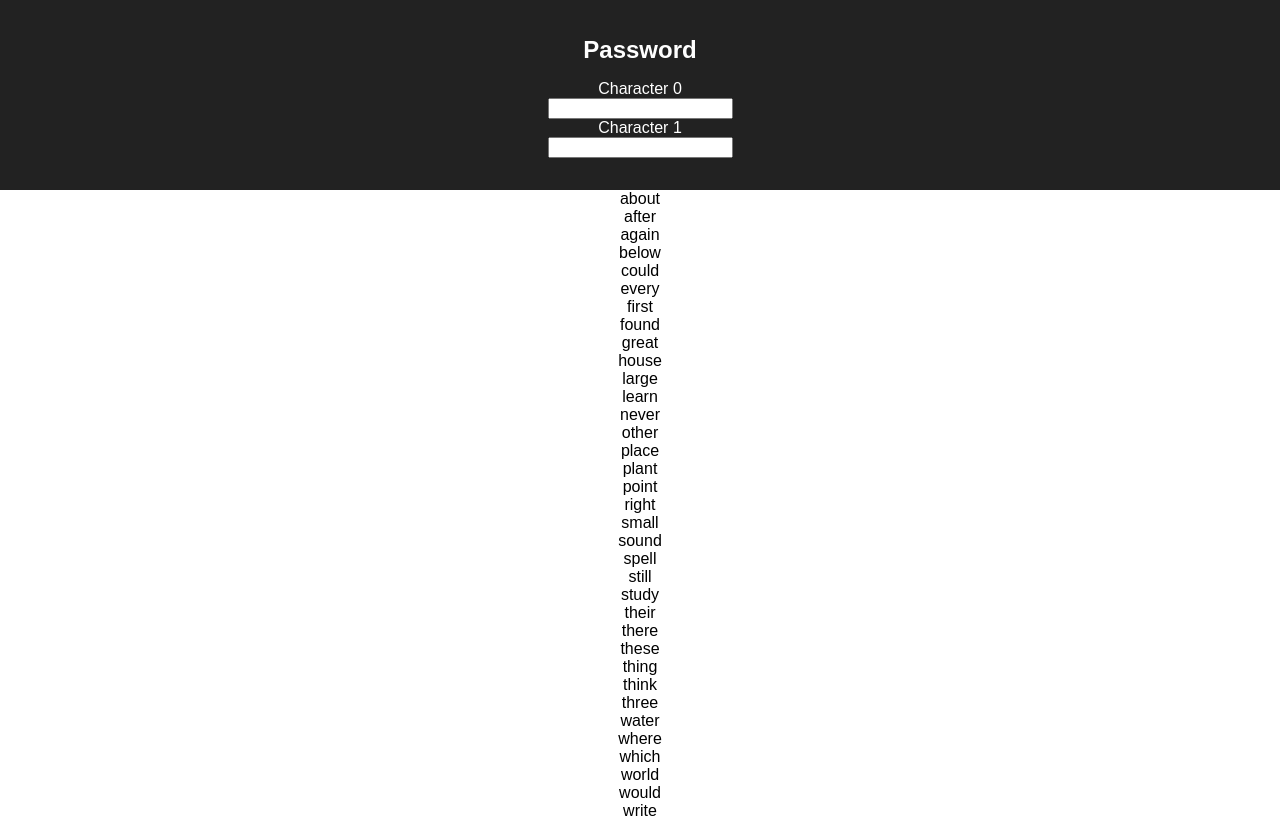
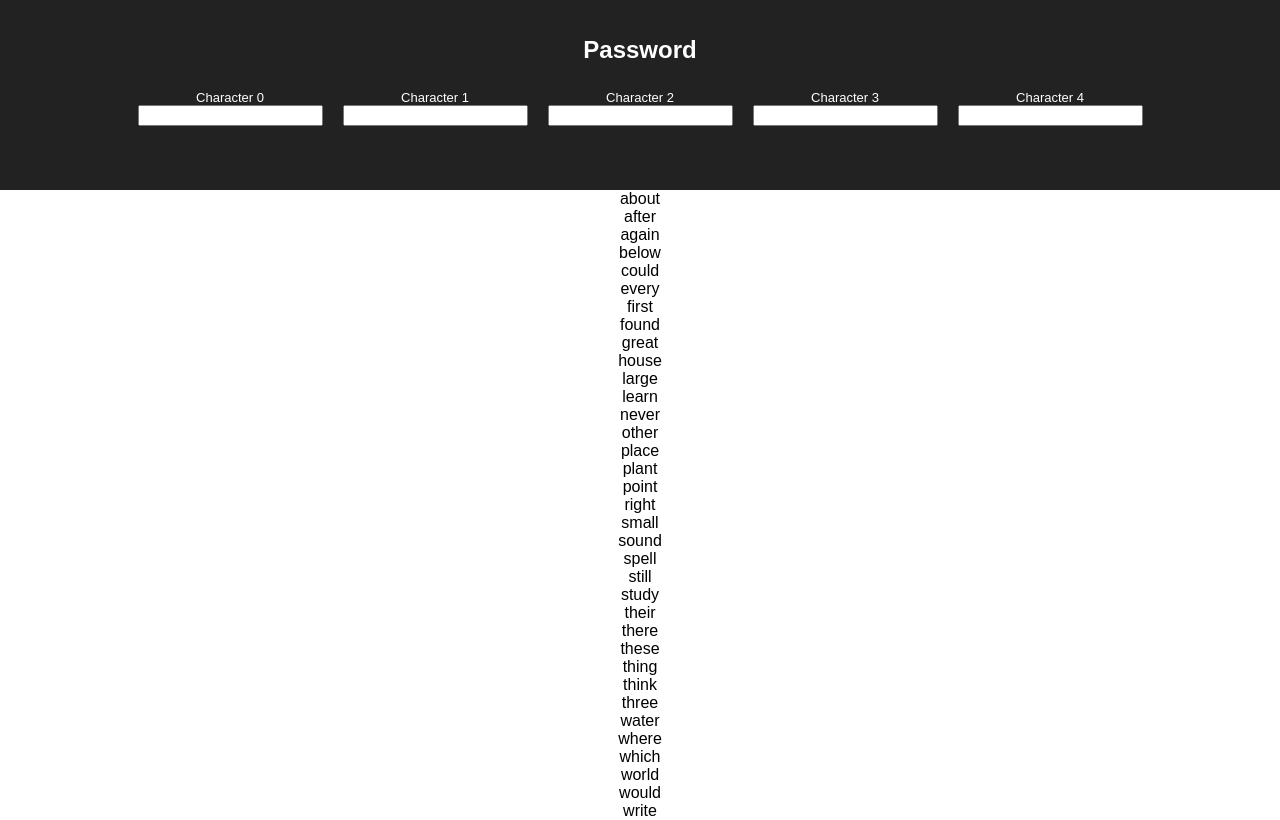
Before and after one commit to dewetblomerus/password-filterer, a React (Create React App) app: page / in a window 1280 px wide. Built offline with nearby package versions, Linux system fonts and the light colour scheme.

Commit message:
workable V1.0

```diff
--- a/src/App.css
+++ b/src/App.css
@@ -2,6 +2,15 @@
   text-align: center;
 }
 
+.Letter-input {
+  font-size: small;
+  float: left;
+  padding: 10px;
+}
+
+.input-boxes {
+  display: inline-block;
+}
 .App-logo {
   animation: App-logo-spin infinite 20s linear;
   height: 80px;
@@ -23,6 +32,10 @@
 }
 
 @keyframes App-logo-spin {
-  from { transform: rotate(0deg); }
-  to { transform: rotate(360deg); }
+  from {
+    transform: rotate(0deg);
+  }
+  to {
+    transform: rotate(360deg);
+  }
 }
--- a/src/App.js
+++ b/src/App.js
@@ -7,8 +7,13 @@ class App extends Component {
       <div className="App">
         <header className="App-header">
           <h1 className="App-title">Password</h1>
-          <LetterInput letters={this._letters.bind(this)} index={0} />
-          <LetterInput letters={this._letters.bind(this)} index={1} />
+          <div className="input-boxes">
+            <LetterInput letters={this._letters.bind(this)} index={0} />
+            <LetterInput letters={this._letters.bind(this)} index={1} />
+            <LetterInput letters={this._letters.bind(this)} index={2} />
+            <LetterInput letters={this._letters.bind(this)} index={3} />
+            <LetterInput letters={this._letters.bind(this)} index={4} />
+          </div>
         </header>
         <PasswordList letters={this.state.letters} />
       </div>
@@ -24,23 +29,18 @@ class App extends Component {
   }
 
   _letters(letters, index) {
-    console.log("the state is");
-    // console.log(this.state);
-    // this.setState({ letters: [letters, "", "", "", ""] });
     let stateCopy = Object.assign({}, this.state);
     stateCopy.letters[index] = letters;
-    console.log(stateCopy);
     this.setState({
       stateCopy
     });
-    // console.log(this.state);
   }
 }
 
 class LetterInput extends Component {
   render() {
     return (
-      <form className="App" onChange={this._handleSubmit.bind(this)}>
+      <form className="Letter-input" onChange={this._handleSubmit.bind(this)}>
         <label>Character {this.props.index}</label>
         <div className="input-field">
           <input ref={input => (this._letters = input)} />
```
